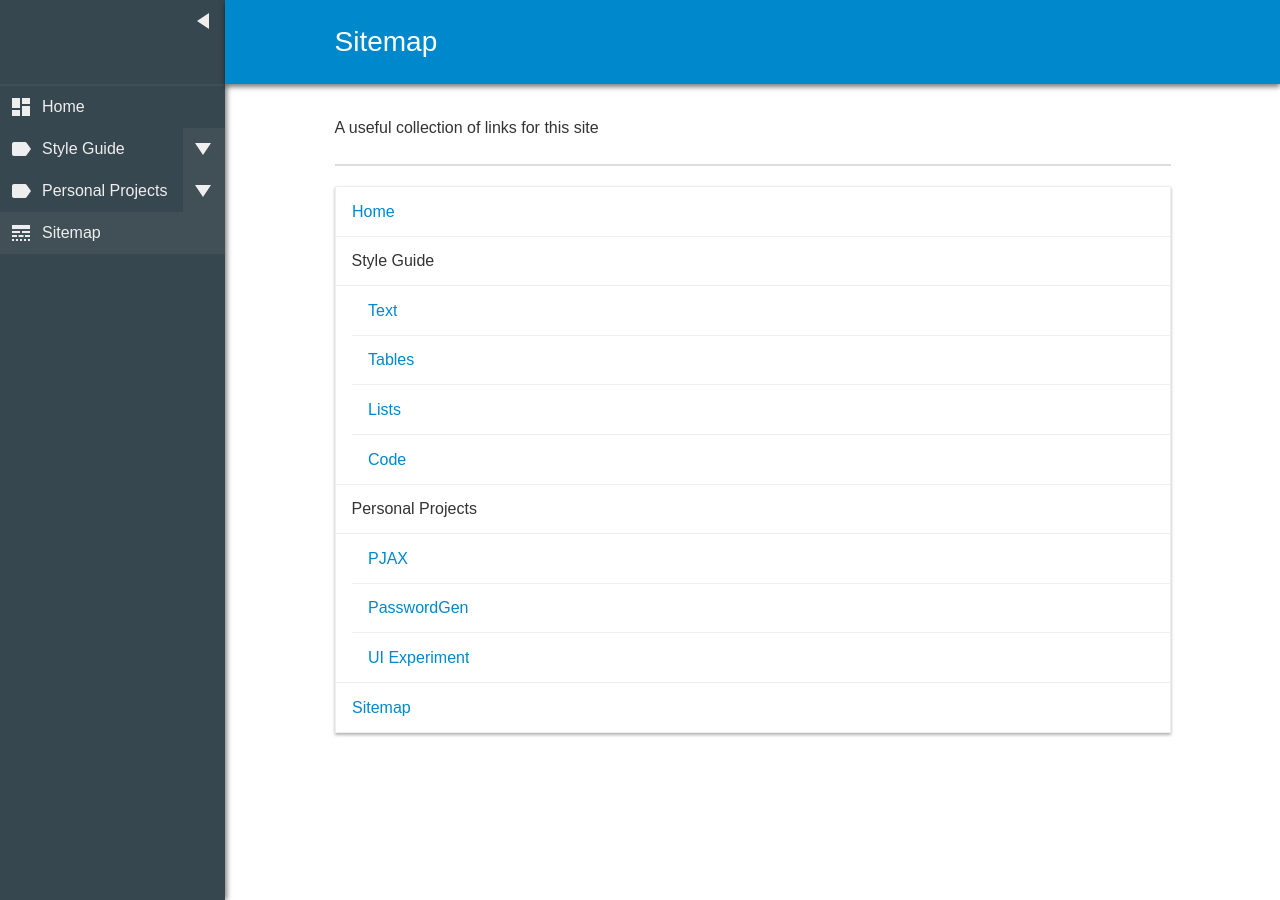
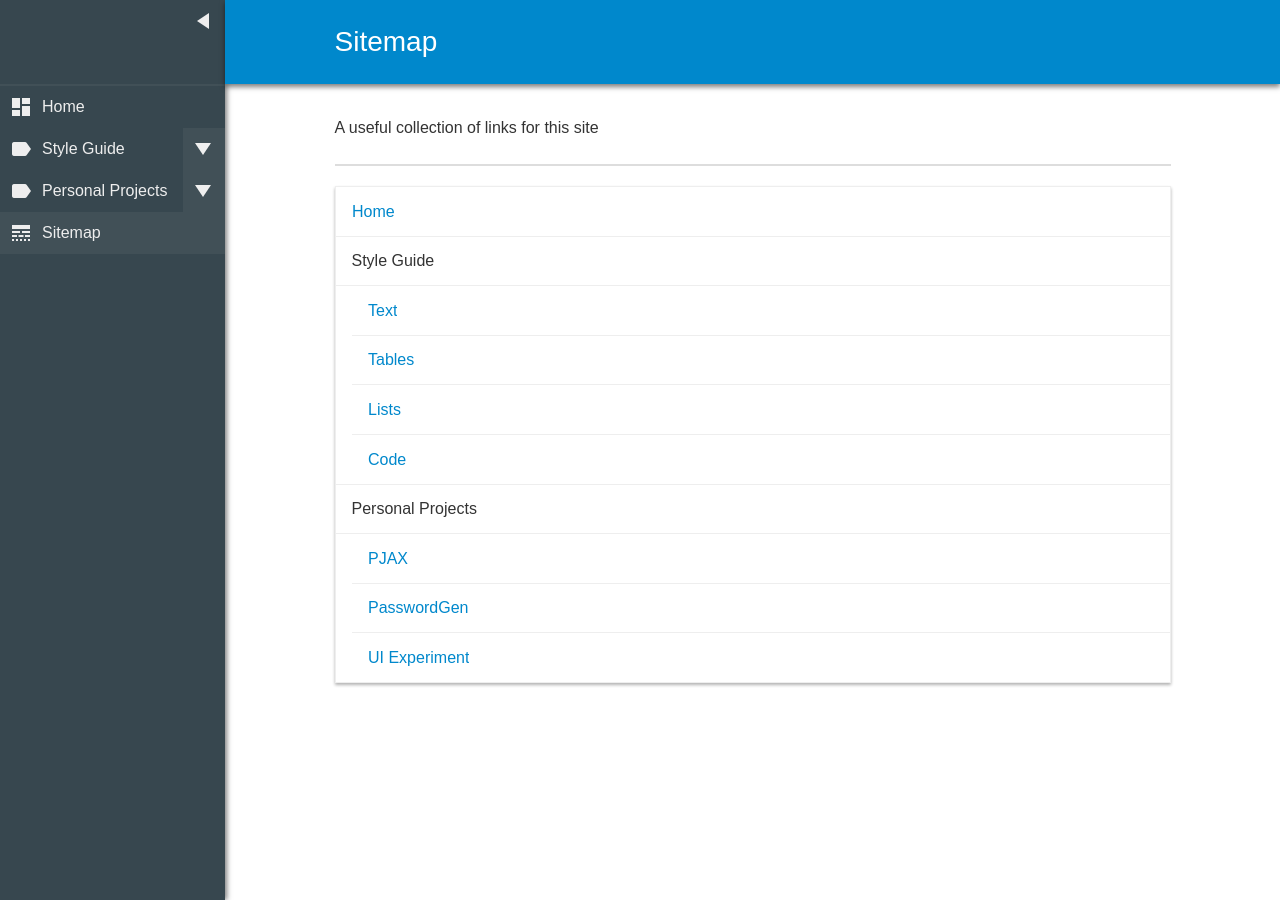
Before and after one commit to zeraphie/zeraphie.github.io, a Jekyll site: the page built from _posts/2017-03-16-sitemap.md, in a window 1280 px wide. Built offline with Jekyll 4.4.1, drawn with Linux system fonts in a browser that asks for light colours.

Commit message:
Update 2017-03-16-sitemap.md

```diff
--- a/_posts/2017-03-16-sitemap.md
+++ b/_posts/2017-03-16-sitemap.md
@@ -28,7 +28,7 @@ A useful collection of links for this site
         </li>
     {% endfor %}
     {% for post in site.posts %}
-        {% unless post.category %}
+        {% unless post.category or post.url == page.url %}
             <li>
                 <a href="{{ post.url }}" class="pjax-link waves-effect">{{ post.title }}</a>
             </li>
```
